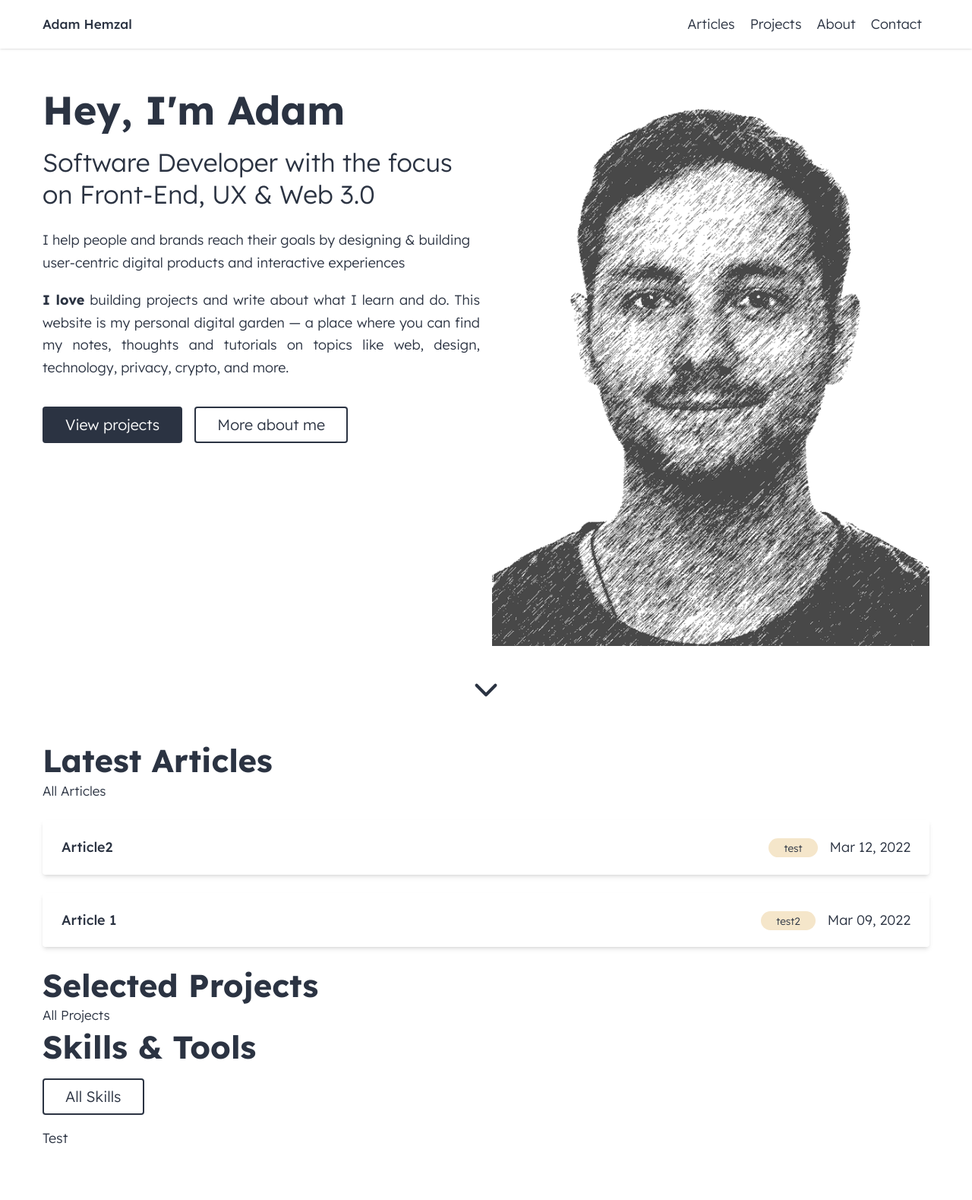
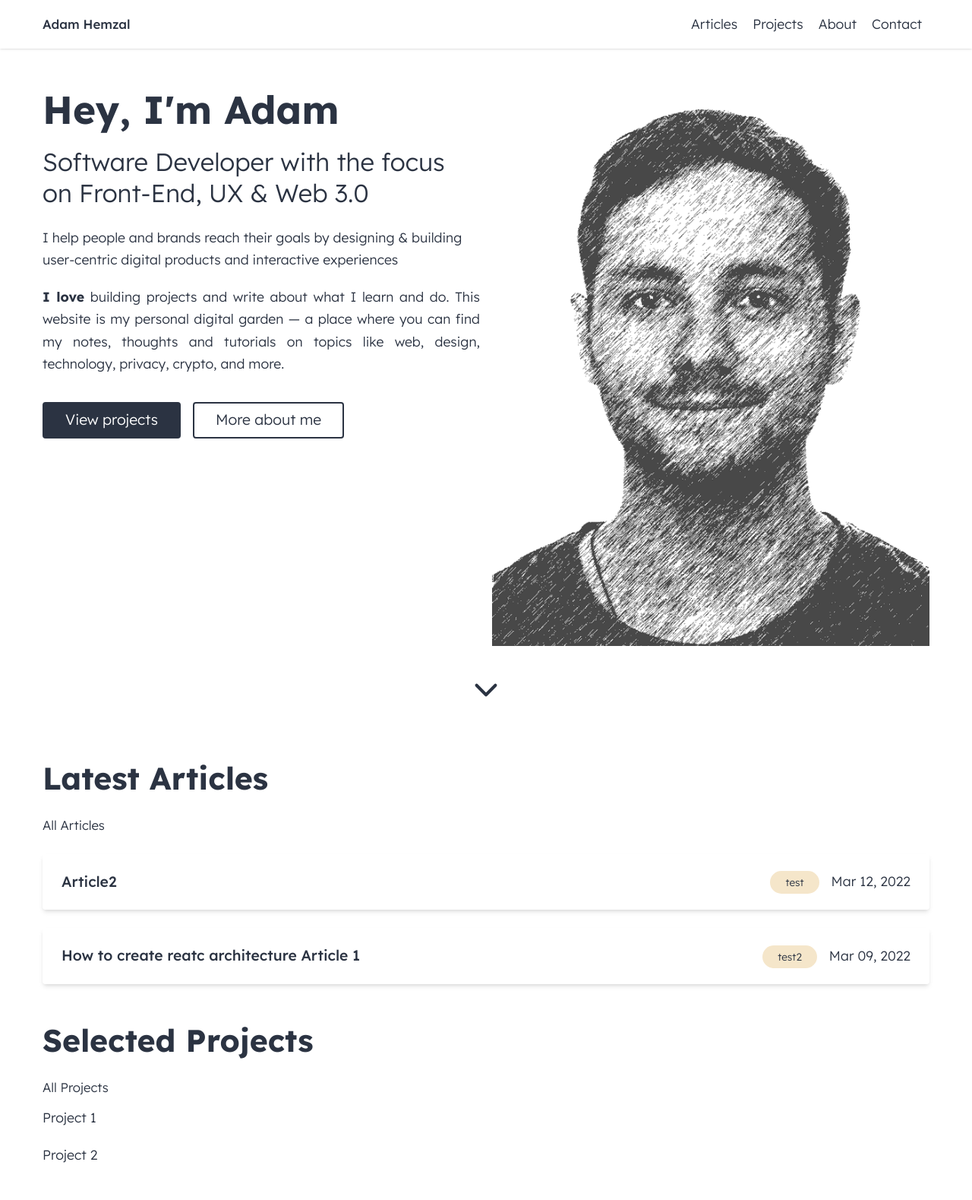
Before and after one commit to adamhemzal/adamhemzal.com-v2, a Gatsby site: page / in a window 1280 px wide. Shown: the top 1579 px of the page at 76% size. Before the commit the page ends 1513 px from the top, so only its background shows below. Built offline with nearby package versions, Linux system fonts and the light colour scheme; Gatsby itself is replaced by a stand-in of ours.

Commit message:
added styles for postlinks

```diff
--- a/content/blog/article-1/index.md
+++ b/content/blog/article-1/index.md
@@ -1,5 +1,5 @@
 ---
-title: "Article 1"
+title: "How to create reatc architecture Article 1"
 slug: "article-1"
 created: "2022-03-09"
 last-update: "2022-03-11"
--- a/src/components/CategoryTag.js
+++ b/src/components/CategoryTag.js
@@ -1,9 +1,9 @@
 import React from "react";
 import { Link } from "gatsby";
 
-export default function CategoryTag({ children }) {
+export default function CategoryTag({ children, customClass }) {
     return (
-        <span className="py-1 px-5 mx-4 rounded-2xl text-small bg-colorOrangeLight">
+        <span className={`category-tag ${customClass}`}>
             {children}
         </span>
     );
--- a/src/components/PostLink.js
+++ b/src/components/PostLink.js
@@ -2,13 +2,13 @@ import React from "react";
 import { Link } from "gatsby";
 import CategoryTag from "./CategoryTag";
 
-export default function PostLink({ path, title, created, category }) {
+export default function PostLink({ path, title, created, category, customClass }) {
     return (
-        <Link to={path}>
-            <article className={`flex justify-between border border-colorWhite py-5 px-6 my-6 shadow-md rounded transition hover:border-colorOrange`}>
-                <p className="font-medium m-0">{title}</p>
-                <p className="m-0">
-                    <CategoryTag>{category}</CategoryTag>
+        <Link to={path} className={customClass}>
+            <article className="postLink">
+                <p className="font-medium m-0 text-body md:text-button">{title}</p>
+                <p className="m-0 text-small text-center md:text-body">
+                    <CategoryTag customClass="hidden md:inline-block">{category}</CategoryTag>
                     {created}
                 </p>
             </article>
--- a/src/data/skillsList.js
+++ b/src/data/skillsList.js
@@ -1,5 +1,10 @@
 export const skillsList = [
-    {name: "..", icon: ".."},
-    {name: "..", icon: ".."},
-    {name: "..", icon: ".."}
+    {name: "React", icon: ".."},
+    {name: "Node", icon: ".."},
+    {name: "Gatsby", icon: ".."},
+    {name: "WordPress", icon: ".."},
+    {name: "Sass", icon: ".."},
+    {name: "Gulp", icon: ".."},
+    {name: "LeafletJS", icon: ".."},
+    {name: "AdobeCC", icon: ".."}
 ]
--- a/src/pages/index.js
+++ b/src/pages/index.js
@@ -1,20 +1,23 @@
 import React from "react";
 import { graphql } from "gatsby";
 import { StaticImage } from 'gatsby-plugin-image';
-import { ArrowDown } from "../icons/ArrowDown";
 import ButtonLink from "../components/ButtonLink";
 import PostLink from "../components/PostLink";
+import { ArrowDown } from "../icons/ArrowDown";
+import allSkills from "../data/skillsList";
 
 export default function WebIndexPage({ data }) {
   const { posts, projects } = data;
+  const skills = allSkills;
   console.log("posts here:", posts);
   console.log("projects here:", projects);
+  console.log("skills", skills);
   return (
     <article className="container pt-12">
       <header className="grid grid-cols-1 gap-4 mb-6 lg:grid-cols-12">
           <div className="lg:col-span-6">
-            <h1 className="font-bold mb-4">Hey, I'm Adam</h1>
-            <h2 className="font-light mb-6 text-h3">Software Developer with the focus on Front-End, UX & Web 3.0</h2>
+            <h1 className="font-bold mb-4 mt-0">Hey, I'm Adam</h1>
+            <h2 className="font-light mb-6 mt-0 text-h3">Software Developer with the focus on Front-End, UX & Web 3.0</h2>
             <p>
               I help people and brands reach their goals by designing & building user-centric digital products and interactive experiences
             </p>
@@ -53,11 +56,18 @@ export default function WebIndexPage({ data }) {
       <section>
           <h2 className="font-bold">Selected Projects</h2>
           <a href="#allProjects" className="">All Projects</a>
+          {
+            projects.nodes.map( (project) => (
+              <p>{project.frontmatter.title}</p>
+            ))
+          }
       </section>
 
       <section>
           <h2 className="font-bold">Skills & Tools</h2>
           <ButtonLink path="/about">All Skills</ButtonLink>
+
+
       </section>
 
     </article>
--- a/src/styles/base/global.css
+++ b/src/styles/base/global.css
@@ -12,7 +12,7 @@ body {
     color: theme('colors.colorBlack');
     font-family: theme('fontFamily.sans');
     font-weight: theme('fontWeight.light');
-    font-size: 107%;
+    font-size: 105%;
     line-height: 1.65;
     margin: 0;
     padding: 0;
@@ -22,6 +22,7 @@ h1, h2, h3, h4, h5 {
     color: theme('colors.colorBlack');
     font-weight: theme('fontWeight.bold');
     line-height: 1.25;
+    margin: 3rem 0 1.38rem;
 }
 
 h1 {
--- /dev/null
+++ b/src/styles/components/categoryTag.css
@@ -0,0 +1,3 @@
+.category-tag {
+    @apply py-1 px-5 mx-2 md:mx-4 rounded-2xl text-small bg-colorOrangeLight;
+}
--- a/src/styles/components/postLink.css
+++ b/src/styles/components/postLink.css
@@ -0,0 +1,7 @@
+.postLink {
+    @apply flex justify-between items-center border border-colorWhite py-5 px-6 my-6 shadow-md rounded transition hover:border-colorOrange;
+}
+
+.postLink__new {
+    @apply before:content-['NEW'] before:inline-block before:text-colorOrange before:text-small2x before:font-bold before:absolute before:-mt-4;
+}
--- a/src/styles/styles.css
+++ b/src/styles/styles.css
@@ -15,3 +15,4 @@
 @import "./components/navigation";
 @import "./components/buttonLink";
 @import "./components/postLink";
+@import "./components/categoryTag";
--- a/tailwind.config.js
+++ b/tailwind.config.js
@@ -43,6 +43,7 @@ module.exports = {
         'h5': '1.25em',
         'button': '1.15em',
         'small': '0.85rem',
+        'small2x': '0.75rem',
       }
     },
   },
```
